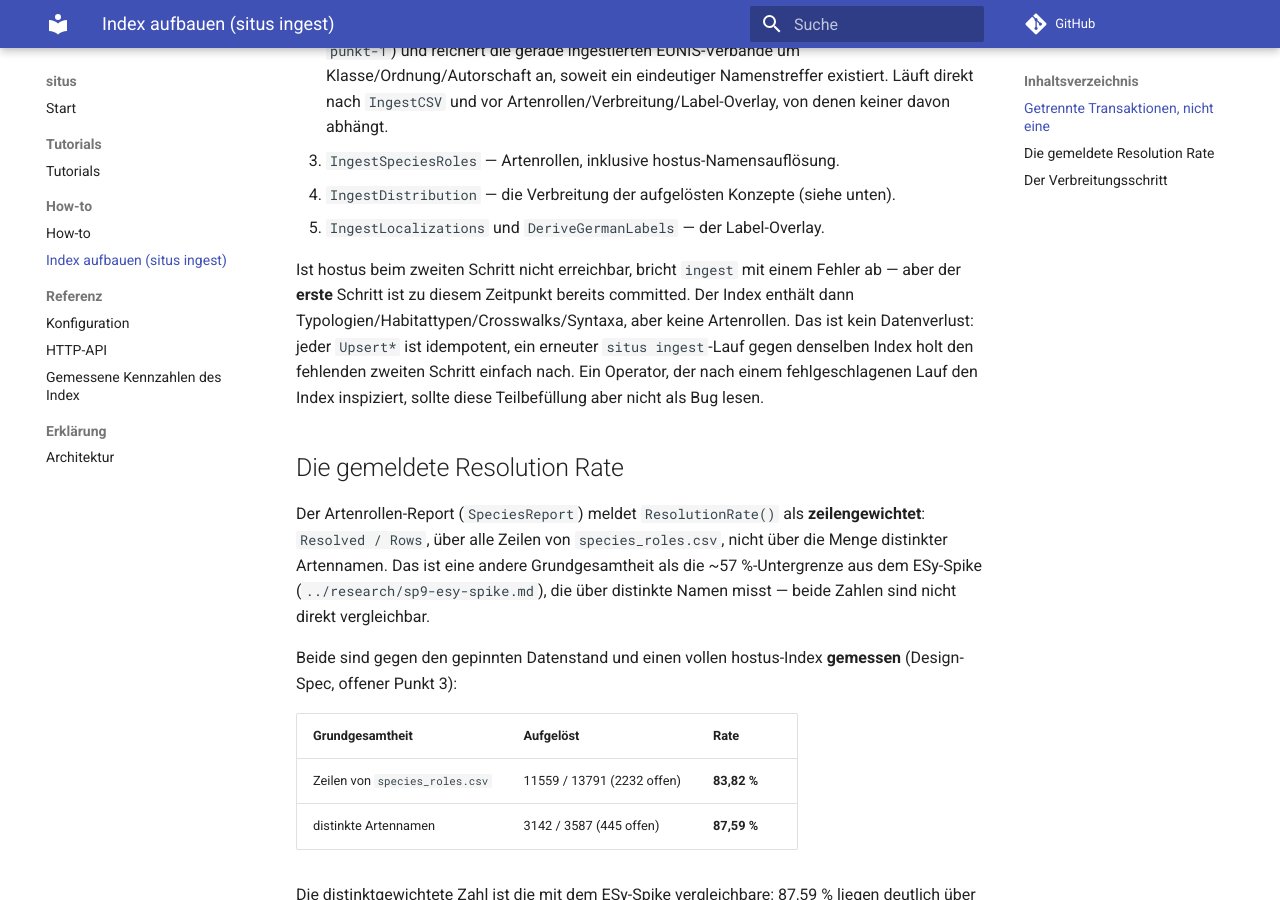
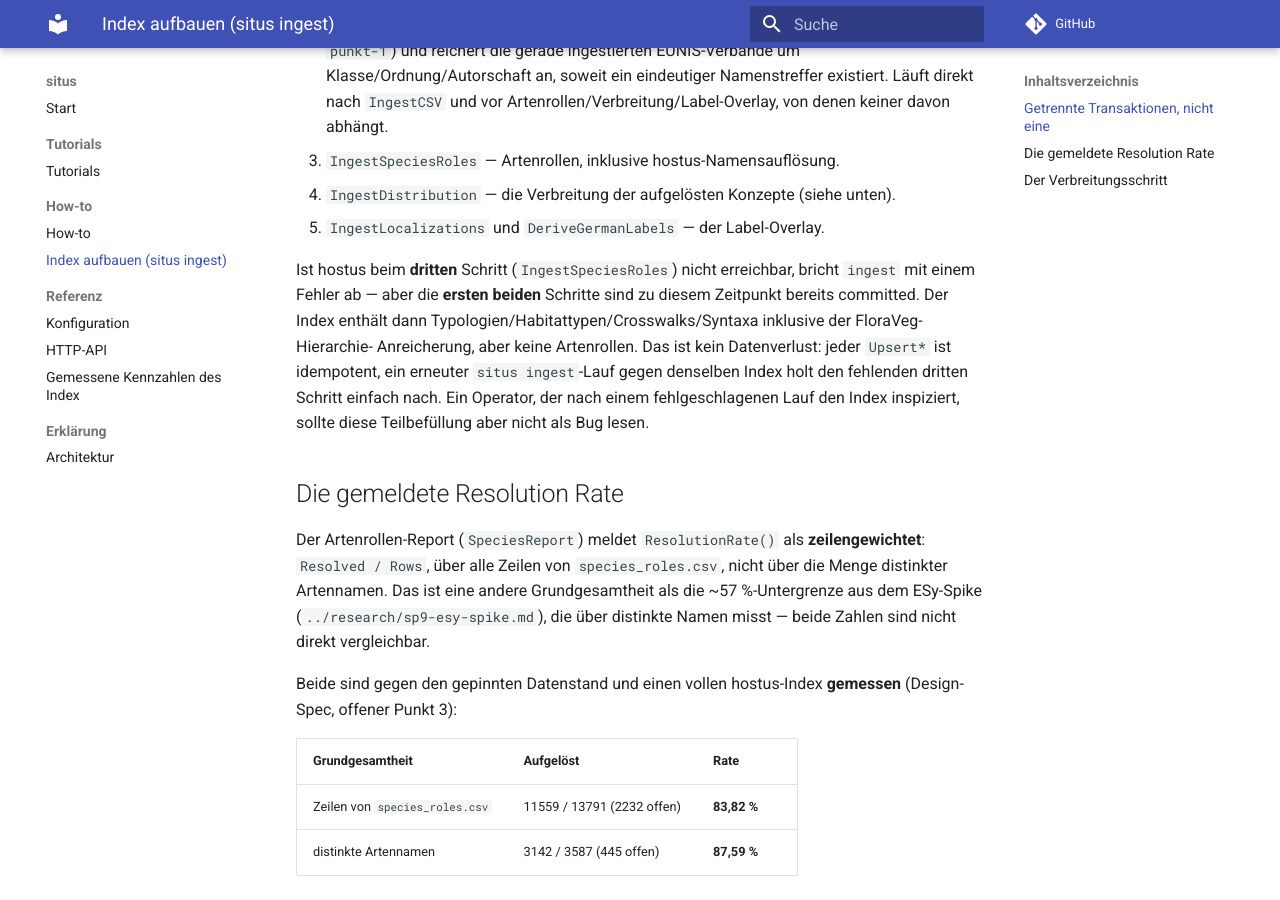
Before and after one commit to jobrunner/situs, an MkDocs documentation site: the page built from docs/how-to/ingest.md, in a window 1280 px wide and 900 px high, scrolled down 1271 px. Built offline with MkDocs 1.6.1 and Material for MkDocs 9.7.7, drawn with Linux system fonts in a browser that asks for light colours; comment, search, counter and statistics services are not loaded.

Commit message:
docs: fix stale step numbering after inserting IngestSyntaxaHierarchy as step 2
hostus resolution now happens at step 3 (IngestSpeciesRoles), not step 2 --
the prose still said 'zweiten Schritt' and 'erste Schritt ist committed'
after the FloraVeg hierarchy step was inserted ahead of it.

Also make fakeRepo.AllSyntaxa sort by ID, matching the interface's
documented 'in id order' contract that the sqlite adapter's ORDER BY id
already honors -- the fake silently didn't.

Claude-Session: https://claude.ai/code/session_01VibJ1hxQt5dS2fy4fMtbBL

```diff
--- a/docs/how-to/ingest.md
+++ b/docs/how-to/ingest.md
@@ -62,14 +62,15 @@ Am gepinnten Datenstand sind beide gemessen **0**. Siehe
 4. `IngestDistribution` — die Verbreitung der aufgelösten Konzepte (siehe unten).
 5. `IngestLocalizations` und `DeriveGermanLabels` — der Label-Overlay.
 
-Ist hostus beim zweiten Schritt nicht erreichbar, bricht `ingest` mit einem
-Fehler ab — aber der **erste** Schritt ist zu diesem Zeitpunkt bereits
-committed. Der Index enthält dann Typologien/Habitattypen/Crosswalks/Syntaxa,
-aber keine Artenrollen. Das ist kein Datenverlust: jeder `Upsert*` ist
-idempotent, ein erneuter `situs ingest`-Lauf gegen denselben Index holt den
-fehlenden zweiten Schritt einfach nach. Ein Operator, der nach einem
-fehlgeschlagenen Lauf den Index inspiziert, sollte diese Teilbefüllung aber
-nicht als Bug lesen.
+Ist hostus beim **dritten** Schritt (`IngestSpeciesRoles`) nicht erreichbar,
+bricht `ingest` mit einem Fehler ab — aber die **ersten beiden** Schritte sind
+zu diesem Zeitpunkt bereits committed. Der Index enthält dann
+Typologien/Habitattypen/Crosswalks/Syntaxa inklusive der FloraVeg-Hierarchie-
+Anreicherung, aber keine Artenrollen. Das ist kein Datenverlust: jeder
+`Upsert*` ist idempotent, ein erneuter `situs ingest`-Lauf gegen denselben
+Index holt den fehlenden dritten Schritt einfach nach. Ein Operator, der nach
+einem fehlgeschlagenen Lauf den Index inspiziert, sollte diese Teilbefüllung
+aber nicht als Bug lesen.
 
 ## Die gemeldete Resolution Rate
 
```
Also changed, not shown: 1 other file.
